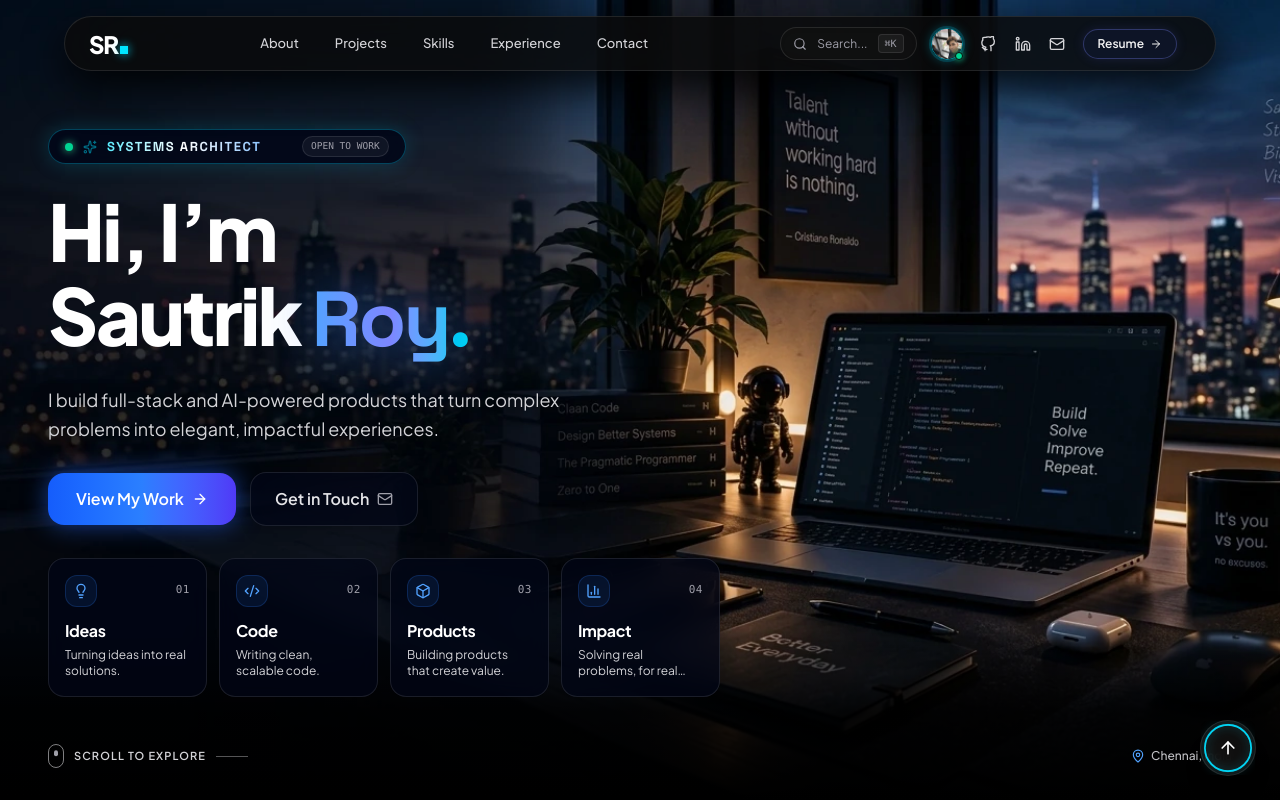
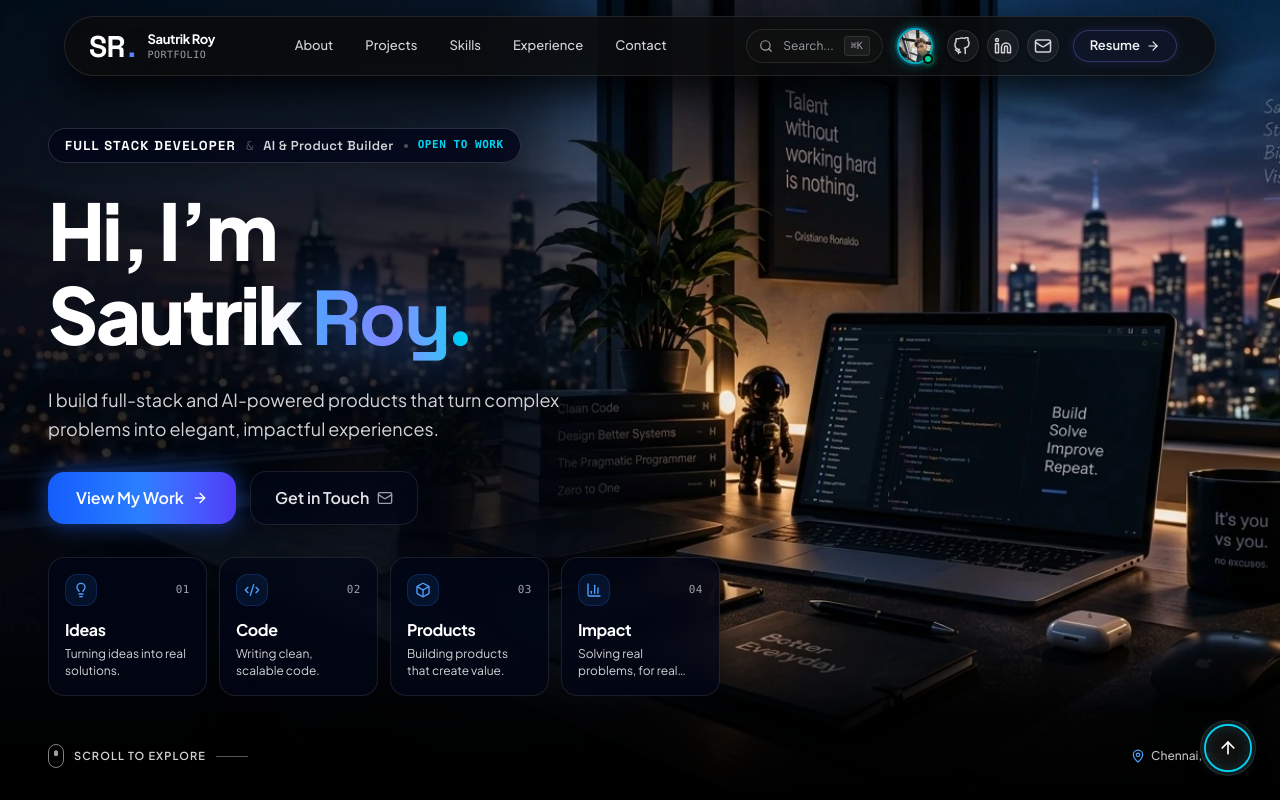
Before and after one commit to sautrikroy17/Personal-Portolio, a React (Vite) app: page / in a window 1280 px wide. Shown: the top 800 px of the page. Built offline with nearby package versions, Linux system fonts and the light colour scheme.

Commit message:
feat(branding): restore circular gradient dot to official SR. logo, add photo avatar and tactile social buttons to navbar, and simplify hero badge to minimalist typography

```diff
--- a/src/components/layout/Navbar.jsx
+++ b/src/components/layout/Navbar.jsx
@@ -75,18 +75,26 @@ export default function Navbar() {
             isScrolled && "border-white/15 shadow-[0_20px_50px_rgba(0,0,0,0.95)] bg-zinc-950/90"
           )}
         >
-          {/* Left: SR. Brand Identity */}
+          {/* Left: SR. Brand Identity + Name to use space */}
           <a
             href="#top"
             onClick={() => setMobileMenuOpen(false)}
-            className="flex items-center space-x-2 z-[70] outline-none select-none"
+            className="flex items-center gap-2.5 z-[70] outline-none select-none group shrink-0"
             aria-label="Sautrik Roy Homepage"
           >
             <SRLogo />
+            <div className="hidden min-[480px]:flex flex-col text-left">
+              <span className="text-xs sm:text-[13px] font-bold text-white tracking-tight leading-none group-hover:text-cyan-300 transition-colors">
+                Sautrik Roy
+              </span>
+              <span className="text-[10px] font-mono text-zinc-400 tracking-wider uppercase leading-none mt-1">
+                Portfolio
+              </span>
+            </div>
           </a>
 
           {/* Center: Portfolio Navigation Links */}
-          <div className="hidden md:flex items-center space-x-7 lg:space-x-9">
+          <div className="hidden md:flex items-center space-x-6 lg:space-x-8">
             {navLinks.map((link) => (
               <a
                 key={link.name}
@@ -123,28 +131,33 @@ export default function Navbar() {
               title="Sautrik Roy"
               aria-label="About Sautrik Roy"
             >
-              <div className="w-7 h-7 sm:w-8 sm:h-8 rounded-full overflow-hidden border border-cyan-400/60 shadow-[0_0_12px_rgba(6,182,212,0.4)] group-hover:shadow-[0_0_18px_rgba(6,182,212,0.7)] group-hover:scale-105 transition-all duration-200 ring-2 ring-cyan-500/20">
+              <div className="w-8 h-8 sm:w-9 sm:h-9 rounded-full overflow-hidden border-2 border-cyan-400/80 shadow-[0_0_14px_rgba(6,182,212,0.5)] group-hover:shadow-[0_0_20px_rgba(6,182,212,0.8)] group-hover:scale-105 transition-all duration-200 ring-2 ring-cyan-500/20">
                 <img
                   src="/sautrik-avatar.jpg"
                   alt="Sautrik Roy"
                   className="w-full h-full object-cover object-center"
+                  onError={(e) => {
+                    e.currentTarget.src = "/sautrik-photo.jpg";
+                  }}
                 />
               </div>
-              {/* Online indicator dot */}
-              <span className="absolute bottom-0 right-0 w-2 h-2 rounded-full bg-emerald-400 border border-zinc-950 shadow-[0_0_6px_#10b981]" />
+              <span className="absolute bottom-0 right-0 w-2.5 h-2.5 rounded-full bg-emerald-400 border-2 border-zinc-950 shadow-[0_0_6px_#10b981]" />
             </a>
 
             {/* Mobile Avatar & Search */}
             <div className="flex items-center gap-2 md:hidden">
               <a
                 href="#about"
-                className="w-7 h-7 rounded-full overflow-hidden border border-cyan-400/60 shadow-[0_0_8px_rgba(6,182,212,0.4)]"
+                className="w-7 h-7 rounded-full overflow-hidden border border-cyan-400/80 shadow-[0_0_8px_rgba(6,182,212,0.4)]"
                 aria-label="About Sautrik Roy"
               >
                 <img
                   src="/sautrik-avatar.jpg"
                   alt="Sautrik Roy"
                   className="w-full h-full object-cover object-center"
+                  onError={(e) => {
+                    e.currentTarget.src = "/sautrik-photo.jpg";
+                  }}
                 />
               </a>
               <button
@@ -156,32 +169,32 @@ export default function Navbar() {
               </button>
             </div>
 
-            {/* Desktop Social Icons */}
-            <div className="hidden lg:flex items-center space-x-2.5 text-zinc-300">
+            {/* Desktop Social Icons (Prominent, tactile glass buttons that use up space) */}
+            <div className="hidden lg:flex items-center space-x-2 text-zinc-300">
               <a
                 href="https://github.com/sautrikroy17"
                 target="_blank"
                 rel="noopener noreferrer"
                 aria-label="GitHub Profile"
-                className="hover:text-white hover:drop-shadow-[0_0_8px_rgba(59,130,246,0.6)] transition-all p-1"
+                className="w-8 h-8 rounded-full bg-white/5 hover:bg-white/15 border border-white/10 hover:border-white/30 flex items-center justify-center text-zinc-300 hover:text-white hover:drop-shadow-[0_0_8px_rgba(59,130,246,0.6)] transition-all hover:scale-105 shadow-sm"
               >
-                <GithubIcon className="w-4 h-4" />
+                <GithubIcon className="w-4.5 h-4.5" />
               </a>
               <a
                 href="https://www.linkedin.com/in/sautrik-roy-1779r"
                 target="_blank"
                 rel="noopener noreferrer"
                 aria-label="LinkedIn Profile"
-                className="hover:text-white hover:drop-shadow-[0_0_8px_rgba(59,130,246,0.6)] transition-all p-1"
+                className="w-8 h-8 rounded-full bg-white/5 hover:bg-white/15 border border-white/10 hover:border-white/30 flex items-center justify-center text-zinc-300 hover:text-white hover:drop-shadow-[0_0_8px_rgba(59,130,246,0.6)] transition-all hover:scale-105 shadow-sm"
               >
-                <LinkedinIcon className="w-4 h-4" />
+                <LinkedinIcon className="w-4.5 h-4.5" />
               </a>
               <a
                 href="mailto:sautrikroy2006@gmail.com"
                 aria-label="Email Sautrik Roy"
-                className="hover:text-white hover:drop-shadow-[0_0_8px_rgba(59,130,246,0.6)] transition-all p-1"
+                className="w-8 h-8 rounded-full bg-white/5 hover:bg-white/15 border border-white/10 hover:border-white/30 flex items-center justify-center text-zinc-300 hover:text-white hover:drop-shadow-[0_0_8px_rgba(59,130,246,0.6)] transition-all hover:scale-105 shadow-sm"
               >
-                <Mail className="w-4 h-4" />
+                <Mail className="w-4.5 h-4.5" />
               </a>
             </div>
 
@@ -190,10 +203,10 @@ export default function Navbar() {
               href="/resume.pdf"
               target="_blank"
               rel="noopener noreferrer"
-              className="group relative inline-flex items-center gap-1.5 px-3.5 py-1.5 rounded-full text-xs font-semibold text-white/95 transition-all duration-300 bg-slate-900/80 hover:bg-blue-950/60 border border-indigo-400/30 hover:border-blue-400 shadow-[0_0_12px_rgba(99,102,241,0.15)] hover:shadow-[0_0_18px_rgba(59,130,246,0.35)]"
+              className="group relative inline-flex items-center gap-1.5 px-3.5 sm:px-4 py-1.5 rounded-full text-xs sm:text-[13px] font-semibold text-white/95 transition-all duration-300 bg-slate-900/90 hover:bg-blue-950/70 border border-indigo-400/30 hover:border-blue-400 shadow-[0_0_12px_rgba(99,102,241,0.18)] hover:shadow-[0_0_18px_rgba(59,130,246,0.4)]"
             >
               <span>Resume</span>
-              <ArrowRight className="w-3 h-3 transition-transform duration-200 group-hover:translate-x-0.5" />
+              <ArrowRight className="w-3.5 h-3.5 transition-transform duration-200 group-hover:translate-x-0.5" />
             </a>
 
             {/* Mobile Menu Hamburger Toggle */}
--- a/src/components/sections/Hero.jsx
+++ b/src/components/sections/Hero.jsx
@@ -1,14 +1,5 @@
-import { useState, useEffect } from "react";
-import { motion, AnimatePresence } from "framer-motion";
-import { ArrowRight, Mail, Lightbulb, Code2, Box, BarChart3, MapPin, Sparkles } from "lucide-react";
-
-// Rotating titles to spice up the hero badge
-const ROLES = [
-  "Full Stack Developer",
-  "AI & Product Engineer",
-  "Systems Architect",
-  "Creative Technologist",
-];
+import { motion } from "framer-motion";
+import { ArrowRight, Mail, Lightbulb, Code2, Box, BarChart3, MapPin } from "lucide-react";
 
 // The 4 interactive bento tiles from the reference mockup
 const bentoCards = [
@@ -67,15 +58,6 @@ const itemVariants = {
 };
 
 export default function Hero() {
-  const [roleIndex, setRoleIndex] = useState(0);
-
-  useEffect(() => {
-    const interval = setInterval(() => {
-      setRoleIndex((prev) => (prev + 1) % ROLES.length);
-    }, 3000);
-    return () => clearInterval(interval);
-  }, []);
-
   return (
     <section
       id="top"
@@ -113,37 +95,19 @@ export default function Hero() {
           animate="visible"
           className="max-w-xl lg:max-w-2xl flex flex-col items-start text-left space-y-4 sm:space-y-6"
         >
-          {/* Spiced-Up Interactive Status & Dynamic Role Badge */}
-          <motion.div variants={itemVariants} className="pt-0.5">
-            <div className="inline-flex items-center gap-2 sm:gap-2.5 px-3 sm:px-4 py-1.5 rounded-full bg-slate-950/85 border border-cyan-500/35 hover:border-cyan-400/60 backdrop-blur-xl shadow-[0_0_20px_rgba(6,182,212,0.22)] hover:shadow-[0_0_30px_rgba(6,182,212,0.4)] transition-all duration-300 group cursor-default">
-              {/* Pulsing Live Radar Beacon */}
-              <span className="relative flex h-2 w-2">
-                <span className="animate-ping absolute inline-flex h-full w-full rounded-full bg-emerald-400 opacity-75" />
-                <span className="relative inline-flex rounded-full h-2 w-2 bg-emerald-400 shadow-[0_0_8px_#34d399]" />
+          {/* Simple, Minimalist & Impactful Badge */}
+          <motion.div variants={itemVariants}>
+            <div className="inline-flex flex-wrap items-center gap-2 sm:gap-2.5 px-3.5 sm:px-4 py-1.5 sm:py-2 rounded-full bg-slate-950/80 border border-white/15 backdrop-blur-xl shadow-lg">
+              <span className="text-xs sm:text-[13px] font-display font-bold tracking-[0.1em] text-white uppercase">
+                FULL STACK DEVELOPER
               </span>
-
-              {/* Glowing Sparkle Icon */}
-              <Sparkles className="w-3.5 h-3.5 text-cyan-400 animate-pulse flex-shrink-0" />
-
-              {/* Dynamic Rotating Role Title */}
-              <div className="h-5 overflow-hidden flex items-center min-w-[150px] sm:min-w-[185px]">
-                <AnimatePresence mode="wait">
-                  <motion.span
-                    key={roleIndex}
-                    initial={{ y: 12, opacity: 0, filter: "blur(4px)" }}
-                    animate={{ y: 0, opacity: 1, filter: "blur(0px)" }}
-                    exit={{ y: -12, opacity: 0, filter: "blur(4px)" }}
-                    transition={{ duration: 0.35, ease: [0.16, 1, 0.3, 1] }}
-                    className="text-[11px] sm:text-[13px] font-display font-bold tracking-[0.12em] text-transparent bg-clip-text bg-gradient-to-r from-cyan-300 via-white to-blue-300 uppercase select-none whitespace-nowrap"
-                  >
-                    {ROLES[roleIndex]}
-                  </motion.span>
-                </AnimatePresence>
-              </div>
-
-              {/* Availability Status Badge */}
-              <span className="hidden min-[480px]:inline-flex items-center text-[9.5px] font-mono font-medium px-2 py-0.5 rounded-full bg-white/5 border border-white/10 text-zinc-400 group-hover:text-zinc-300 transition-colors">
-                OPEN TO WORK
+              <span className="text-zinc-600 font-mono text-xs select-none">&amp;</span>
+              <span className="text-xs sm:text-[13px] font-display font-medium tracking-wide text-zinc-300">
+                AI &amp; Product Builder
+              </span>
+              <span className="w-1 h-1 rounded-full bg-zinc-600" />
+              <span className="text-[10px] sm:text-[11px] font-mono font-semibold tracking-wider text-cyan-400 uppercase">
+                Open to work
               </span>
             </div>
           </motion.div>
--- a/src/components/ui/SRLogo.jsx
+++ b/src/components/ui/SRLogo.jsx
@@ -3,17 +3,17 @@ import { motion } from "framer-motion";
 export default function SRLogo({ className = "" }) {
   return (
     <motion.div
-      className={`inline-flex items-center select-none cursor-pointer group ${className}`}
+      className={`flex items-baseline font-black tracking-tight select-none cursor-pointer group ${className}`}
       whileHover={{ scale: 1.05 }}
-      whileTap={{ scale: 0.95 }}
+      whileTap={{ scale: 0.96 }}
       transition={{ type: "spring", stiffness: 400, damping: 20 }}
     >
-      {/* Bold White SR */}
-      <span className="text-xl sm:text-2xl font-black text-white tracking-tighter font-sans leading-none">
+      <span className="text-2xl sm:text-3xl font-extrabold text-white tracking-tight font-display transition-colors duration-200 group-hover:text-white">
         SR
       </span>
-      {/* Official Cyan Square Dot (as shown in reference) */}
-      <span className="w-1.5 h-1.5 sm:w-2 sm:h-2 bg-[#00e5ff] inline-block ml-0.5 self-end mb-0.5 shadow-[0_0_10px_rgba(0,229,255,0.9)]" />
+      <span className="text-2xl sm:text-3xl font-extrabold text-transparent bg-clip-text bg-gradient-to-r from-blue-400 to-indigo-500 drop-shadow-[0_0_12px_rgba(59,130,246,0.9)] ml-[1px]">
+        .
+      </span>
     </motion.div>
   );
 }
```
Also changed, not shown: public/favicon.svg, public/logo.svg.
